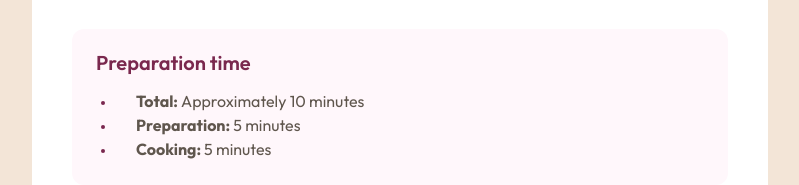
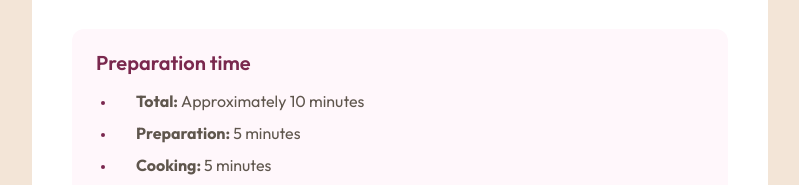
Before and after one commit to edpau/fm_recipe-page, a plain HTML site: page index.html in a window 1280 px wide. Shown: the part 615-800 px from the top of the page, without its empty margins (240-1039 px from the left). Drawn offline with Linux system fonts and the light colour scheme.

Commit message:
styles: add spacing between each bullet item

```diff
--- a/styles/recipe.css
+++ b/styles/recipe.css
@@ -40,6 +40,10 @@
 
 .recipe__list-item {
   padding-left: 20px;
+}
+
+.recipe__list-item:not(:first-child) {
+  margin-top: 8px;
 }
 
 .recipe__list-item::marker {
```
